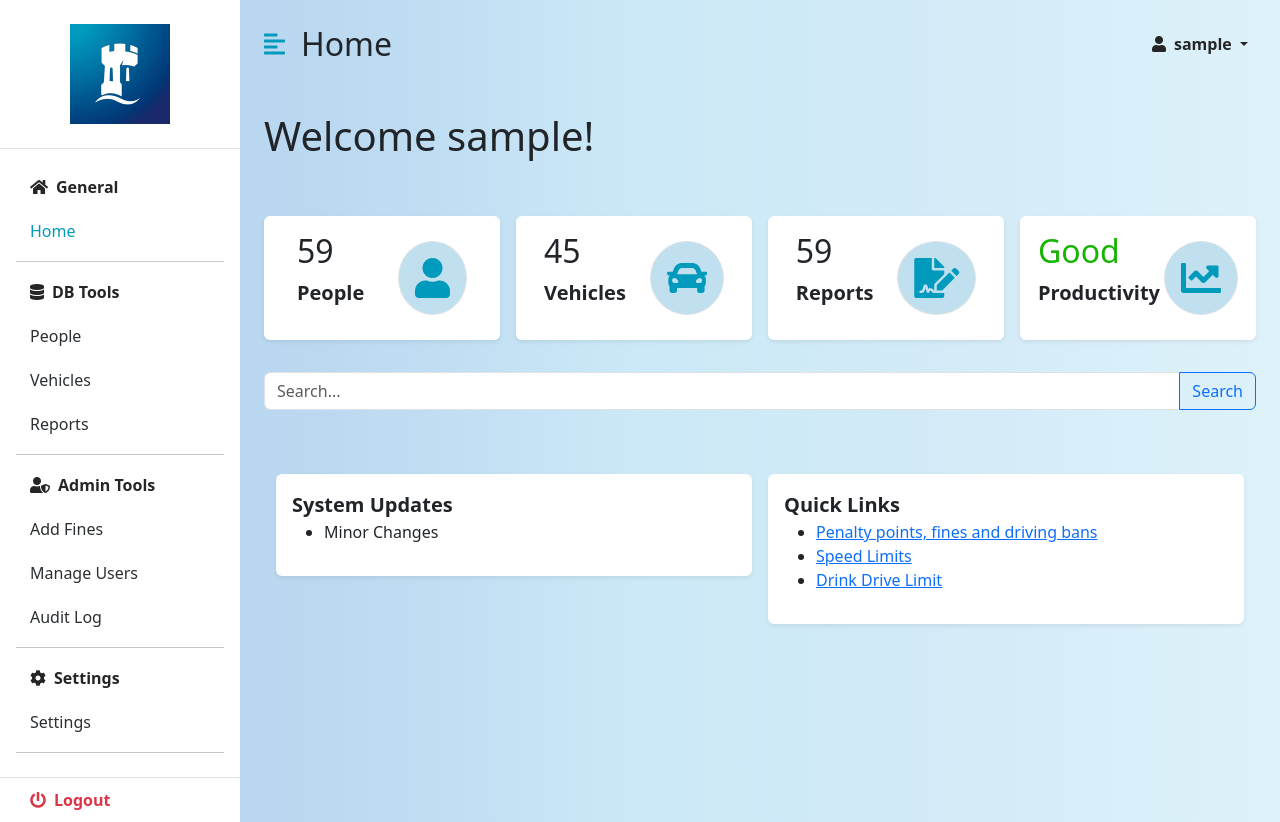
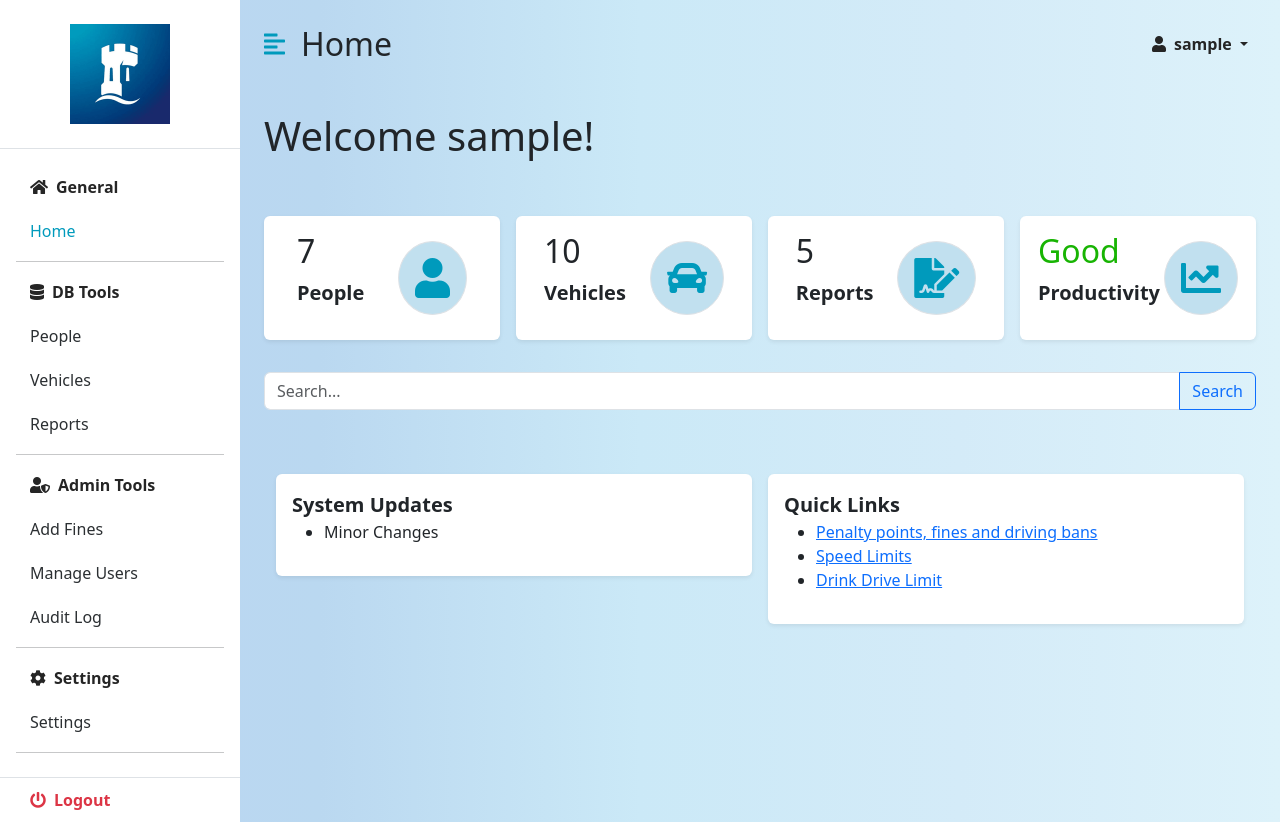
Before and after one commit to munmar/traffic_police, a Django app: page /dashboard/ in a window 1280 px wide. Run offline with Django 4.2, Linux system fonts and the light colour scheme; the visitor is signed in with stand-in values (Sample User, id 1); data comes from the database, SQL or seed files in the repository.

Commit message:
Changes:  - Added real object counts to cards

```diff
--- a/dashboard/templates/dashboard/home.html
+++ b/dashboard/templates/dashboard/home.html
@@ -8,7 +8,7 @@
   <div class="col-md-3">
       <div class="p-3 bg-white shadow-sm d-flex justify-content-around align-items-center rounded">
           <div>
-              <h3 class="fs-2">59</h3>
+              <h3 class="fs-2">{{ person_count }}</h3>
               <p class="fs-5 fw-bold">People</p>
           </div>
           <i class="fas fa-user fs-1 primary-text border rounded-full secondary-bg p-3"></i>
@@ -18,7 +18,7 @@
   <div class="col-md-3">
       <div class="p-3 bg-white shadow-sm d-flex justify-content-around align-items-center rounded">
           <div>
-              <h3 class="fs-2">45</h3>
+              <h3 class="fs-2">{{ vehicle_count }}</h3>
               <p class="fs-5 fw-bold">Vehicles</p>
           </div>
           <i class="fas fa-car fs-1 primary-text border rounded-full secondary-bg p-3"></i>
@@ -28,7 +28,7 @@
   <div class="col-md-3">
       <div class="p-3 bg-white shadow-sm d-flex justify-content-around align-items-center rounded">
           <div>
-              <h3 class="fs-2">59</h3>
+              <h3 class="fs-2">{{ report_count }}</h3>
               <p class="fs-5 fw-bold">Reports</p>
           </div>
           <i class="fas fa-file-signature fs-1 primary-text border rounded-full secondary-bg p-3"></i>
--- a/dashboard/views.py
+++ b/dashboard/views.py
@@ -1,15 +1,26 @@
 from django.shortcuts import render
 from django.contrib.auth.decorators import login_required
+from people.models import Person
+from vehicles.models import Vehicle
+from reports.models import Incident
 
-# Create your views here.
+# Home page view
 @login_required
 def dashboard(request):
   current_page_name = 'Home'
+  person_count = Person.objects.count()
+  vehicle_count = Vehicle.objects.count()
+  report_count = Incident.objects.count()
+
   context = {
-    'current_page_name': current_page_name
+    'current_page_name': current_page_name,
+    'person_count': person_count,
+    'vehicle_count': vehicle_count,
+    'report_count': report_count,
   }
   return render(request, 'dashboard/home.html', context)
 
+# Settings view
 @login_required
 def settings_view(request):
   current_page_name = 'Settings'
```
